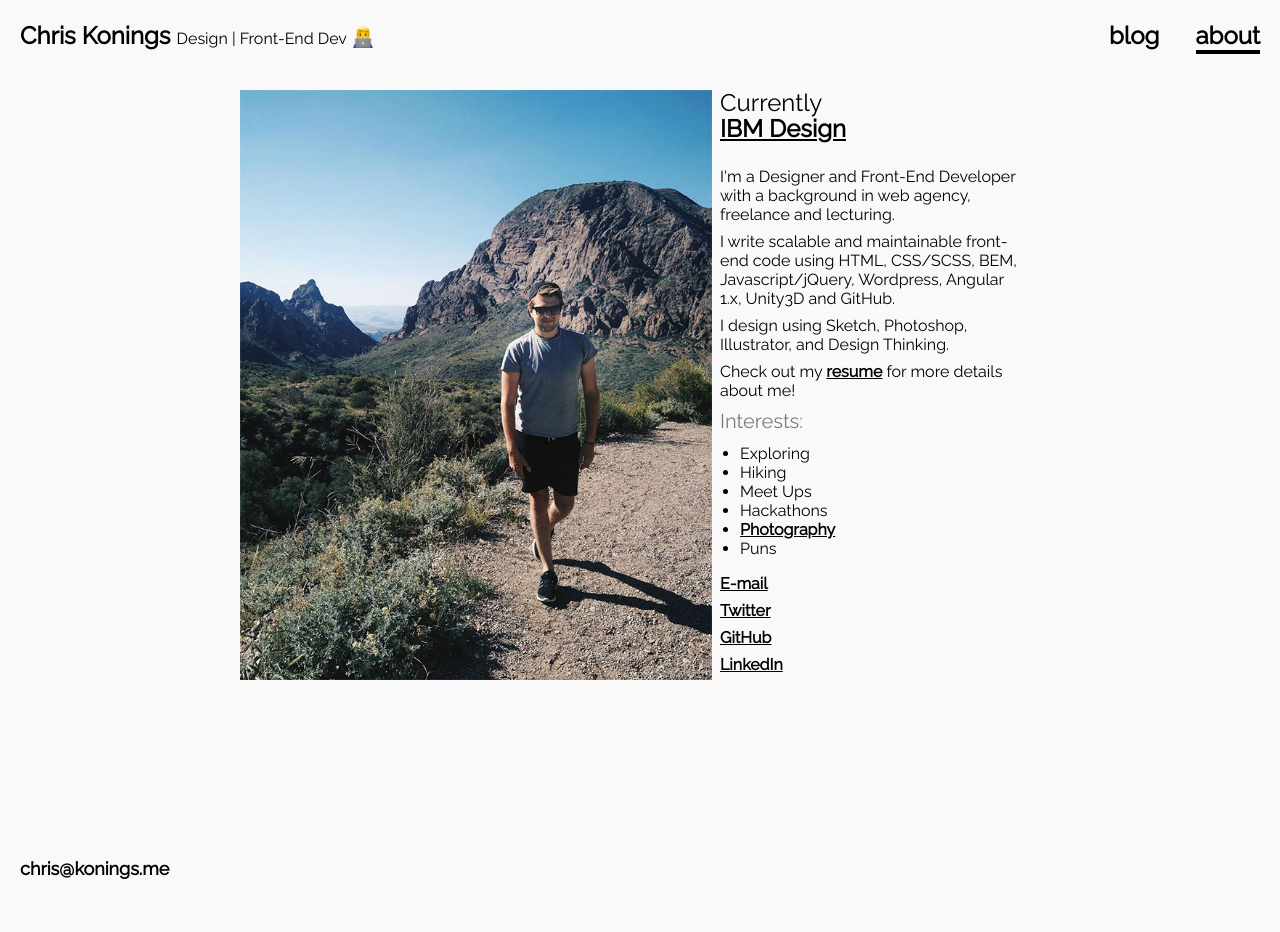
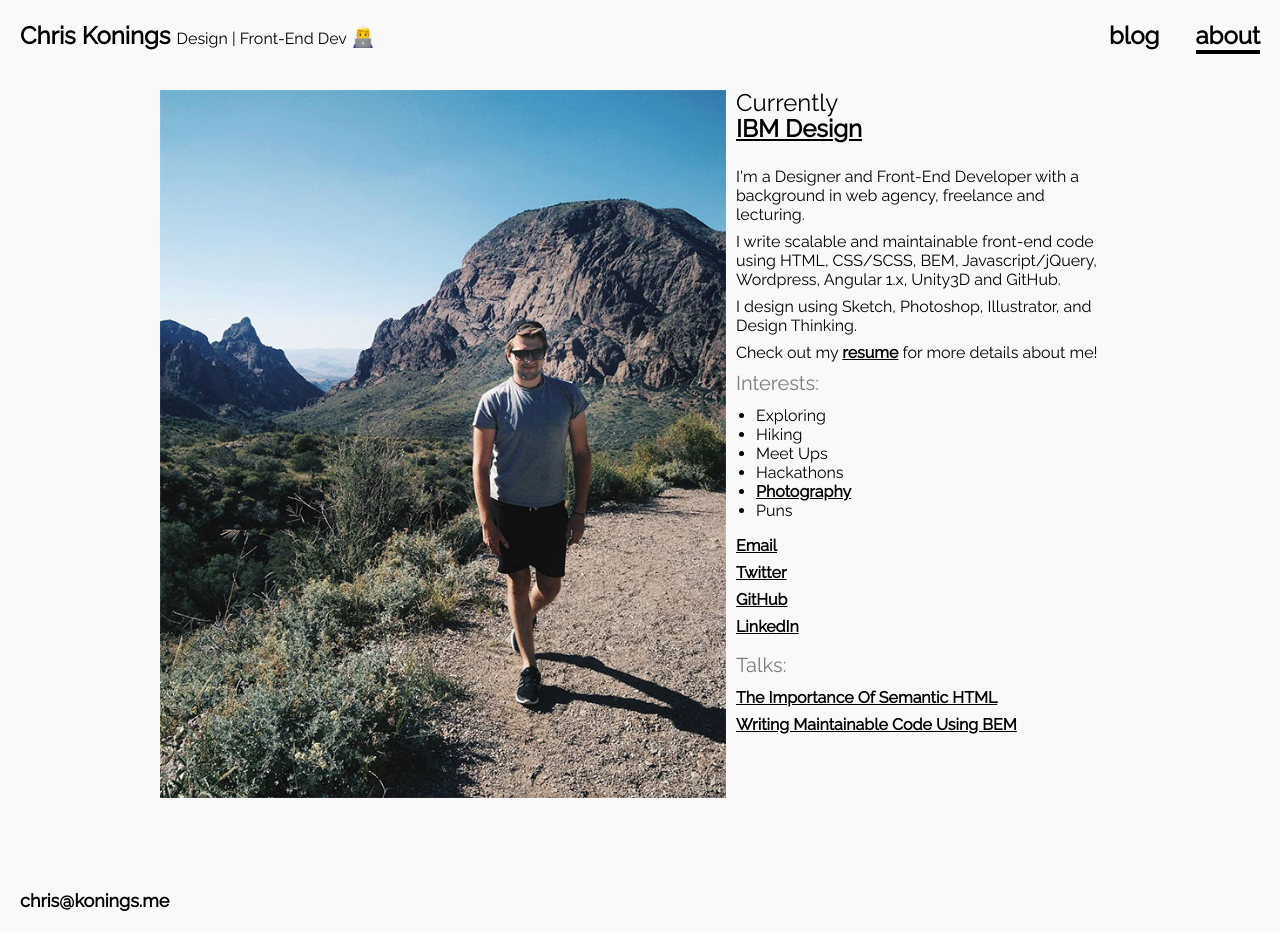
Before and after one commit to chriskonings/chriskonings.github.io, a Jekyll site: the page built from about/index.html, in a window 1280 px wide. Built offline with Jekyll 4.4.1, drawn with Linux system fonts in a browser that asks for light colours; before the commit the page ends 900 px from its top, so only the background shows below that.

Commit message:
added talks links

```diff
--- a/about/index.html
+++ b/about/index.html
@@ -3,8 +3,6 @@ layout: default
 title: 'About'
 date: 2012-04-06 21:35
 ---
-
-<div class="content__post content__post--about">
 <div class="content__post-block content__post-block--margin-xs">
   <div class="content__post-half content__post-half--large">
     <img class="content__post-image" src="/assets/about-image.jpg">
@@ -37,11 +35,15 @@ date: 2012-04-06 21:35
       </ul>
     </div>
     <div class="margin-s margin-no-top">
-        <a class="block margin-xs margin-no-top" href="mailto:chris.konings.me" title="IBM Design">E-mail</a>
+      <a class="block margin-xs margin-no-top" href="mailto:chris.konings.me" title="IBM Design">Email</a>
       <a class="block margin-xs margin-no-top" href="http://twitter.com/chriskonings" title="Twitter" target="_blank">Twitter</a>
       <a class="block margin-xs margin-no-top" href="http://github.com/chriskonings" title="Twitter" target="_blank">GitHub</a>
       <a class="block margin-xs margin-no-top" href="https://www.linkedin.com/pub/chris-konings/35/ba2/664" title="Twitter" target="_blank">LinkedIn</a>
     </div>
+    <div class="margin-s margin-no-top">
+      <div class="content__post-sub-title margin-xs margin-no-top">Talks:</div>
+      <a class="block margin-xs margin-no-top" href="http://chriskonings.com/html" title="HTML and related conventions" target="_blank">The Importance Of Semantic HTML</a>
+      <a class="block margin-xs margin-no-top" href="http://chriskonings.com/bem" title="BEM" target="_blank">Writing Maintainable Code Using BEM</a>
     </div>
   </div>
 </div>
```
Also changed, not shown: 1 other file. Lines whose indentation alone changed are shown as unchanged.
